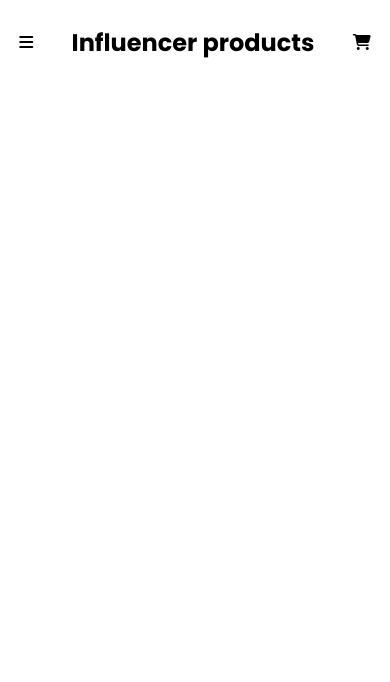
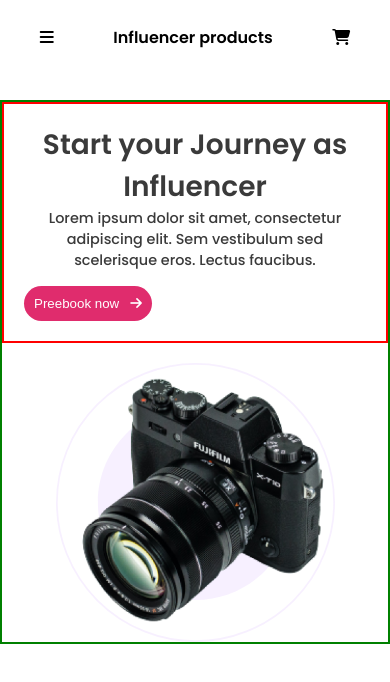
Before and after one commit to imrancoder10/influencer-gears-website, a plain HTML site: page index.html in a window 390 px wide. Drawn offline with Linux system fonts and the light colour scheme.

Commit message:
banner section added

```diff
--- a/index.html
+++ b/index.html
@@ -6,7 +6,9 @@
     <meta name="viewport" content="width=device-width, initial-scale=1.0">
     <title>influencer-gears</title>
     <link rel="stylesheet" href="styles/style.css">
-    <link rel="stylesheet" href="https://cdnjs.cloudflare.com/ajax/libs/font-awesome/6.6.0/css/all.min.css" integrity="sha512-Kc323vGBEqzTmouAECnVceyQqyqdsSiqLQISBL29aUW4U/M7pSPA/gEUZQqv1cwx4OnYxTxve5UMg5GT6L4JJg==" crossorigin="anonymous" referrerpolicy="no-referrer" />
+    <link rel="stylesheet" href="https://cdnjs.cloudflare.com/ajax/libs/font-awesome/6.6.0/css/all.min.css"
+        integrity="sha512-Kc323vGBEqzTmouAECnVceyQqyqdsSiqLQISBL29aUW4U/M7pSPA/gEUZQqv1cwx4OnYxTxve5UMg5GT6L4JJg=="
+        crossorigin="anonymous" referrerpolicy="no-referrer" />
 </head>
 
 <body class="poppins-font">
@@ -25,6 +27,24 @@
             </ul>
             <div class="checkout-icon"><i class="fa-solid fa-cart-shopping"></i></div>
         </nav>
+
+        <div class="banner-container">
+            <div class="banner-content">
+                <h1 class="banner-title">Start your Journey as <br>
+                    Influencer</h1>
+                <p class="banner-describtion">Lorem ipsum dolor sit amet, consectetur adipiscing elit. Sem vestibulum
+                    sed scelerisque eros. Lectus faucibus.</p>
+                <button class="btn">Preebook now &nbsp;&nbsp;<i class="fa-solid fa-arrow-right"></i></button>
+            </div>
+            <div class="banner-img-container ">
+                <div class="background-img-continer">
+                   <div class="camera-img-container">
+                    <img class="camera-img" src="images/main-camera.png" alt="">
+                   </div>
+                </div>
+            </div>
+        </div>
+
     </header>
 </body>
 
--- a/styles/style.css
+++ b/styles/style.css
@@ -1,64 +1,201 @@
 @import url('https://fonts.googleapis.com/css2?family=Poppins:ital,wght@0,100;0,200;0,300;0,400;0,500;0,600;0,700;0,800;0,900;1,100;1,200;1,300;1,400;1,500;1,600;1,700;1,800;1,900&display=swap');
-*{
+
+* {
     margin: 0;
     padding: 0;
     box-sizing: border-box;
 }
+
 .poppins-font {
     font-family: "Poppins", sans-serif;
 }
 
 /* navbar section starts here  */
-  .navbar{
+.navbar {
     max-width: 1300px;
     display: flex;
     justify-content: space-between;
     align-items: center;
     margin: 0 auto;
     margin-top: 25px;
+    margin-bottom: 50px;
+    padding: 0px 10px;
     /* border: 2px solid red; */
 }
-  .hamburger-icon,.checkout-icon{
+
+.hamburger-icon,
+.checkout-icon {
     display: none;
 }
-  .navbar-links-container{
+
+.navbar-links-container {
     display: flex;
     align-items: center;
 }
-  .navbar-links-container li{
+
+.navbar-links-container li {
     list-style: none;
 }
-  .link{
+
+.link {
     text-decoration: none;
     margin-right: 15px;
     font-size: 1rem;
     font-weight: 500;
 }
-  .navbar-title{
+
+.navbar-title {
     font-size: 1.5rem;
     font-weight: 700;
 }
+
 /* navbar section ends here  */
+
+/* banner section starts here  */
+.banner-container {
+    max-width: 1300px;
+    /* height: 500px; */
+    padding-right: 20px;
+    margin: 0 auto;
+    border: 2px solid green;
+    display: flex;
+    align-items: center;
+    justify-content: space-between;
+}
+
+.banner-content{
+    max-width: 47%;
+    padding: 20px;
+}
+.banner-img-container {
+    max-width: 47%;
+}
+
+.banner-title {
+    font-size: 3.25rem;
+    font-weight: 600;
+    color: #3a3a3a;
+}
+
+.banner-describtion {
+    font-size: 1rem;
+    font-weight: 500;
+    color: #3a3a3a;
+}
+
+.btn {
+    background-color: #E02C6D;
+    color: white;
+    padding: 10px;
+    border: none;
+    border-radius: 40px;
+    margin-top: 15px;
+}
+
+.background-img-continer{
+    background-image: url('../images/Circle design.svg');
+    background-repeat: no-repeat;
+    background-position: right center;
+    background-size: contain;
+    /* border: 2px solid red; */
+    /* top: 500px; */
+}
+.camera-img-container{
+    max-width: 75%;
+    /* border: 2px solid green; */
+    position: relative;
+    left: 130px;
+}
+.camera-img{
+    max-width: 100%;
+}
+
+/* banner section ends here  */
 
 
 
 @media screen and (max-width: 576px) {
-    .navbar-links-container{
+    .navbar-links-container {
         display: none;
     }
-    .hamburger-icon,.checkout-icon{
+
+    .hamburger-icon,
+    .checkout-icon {
         display: block;
     }
-    .navbar{
+
+    .navbar {
         /* max-width: 1300px; */
         display: flex;
         justify-content: space-around;
     }
 
+    .navbar-title {
+        font-size: 1rem;
+        font-weight: 600;
+    }
+    /* banner section start */
+
+    .banner-container{
+        flex-direction: column;
+        padding-right: 0px;
     }
 
-  @media screen and (min-width: 576px) and (max-width: 992px){
-    .navbar{
+    .camera-img-container{
+        position: relative;
+        left: 60px;
+    }
+    .banner-content{
+        width: 100%;
+        border: 2px solid red;
+        padding: 0px;
+    }
+
+    .banner-title{
+        font-size: 1.75rem;
+        text-align: center;
+    }
+
+    .banner-describtion {
+        font-size: 0.90rem;
+        font-weight: 500;
+        color: #3a3a3a;
+        text-align: center;
+    }
+    .banner-content{
+        max-width: 100%;
+        padding: 20px;
+        margin: 0px auto 20px auto;
+    }
+    .banner-img-container {
+        max-width: 100%;
+    }
+    .background-img-continer{
+        background-position: center;
+    }
+
+}
+
+@media screen and (min-width: 577px) and (max-width: 992px) {
+    .navbar-links-container {
+        display: none;
+    }
+
+    .hamburger-icon,
+    .checkout-icon {
+        display: block;
+    }
+
+    .navbar {
         justify-content: space-evenly;
     }
+
+    /* banner section start */
+    .banner-title{
+        font-size: 2rem;
     }
+    .camera-img-container{
+        position: relative;
+        left: 120px;
+    }
+}
```
Lines whose indentation alone changed are shown as unchanged.
